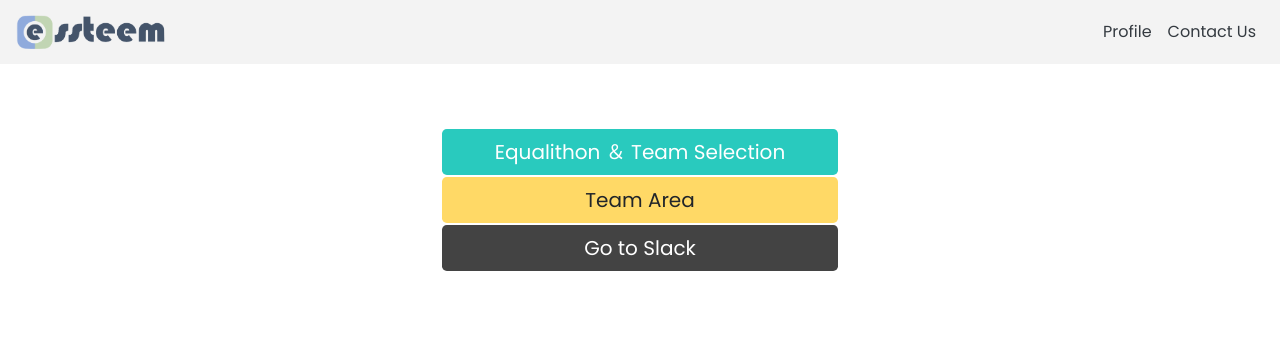
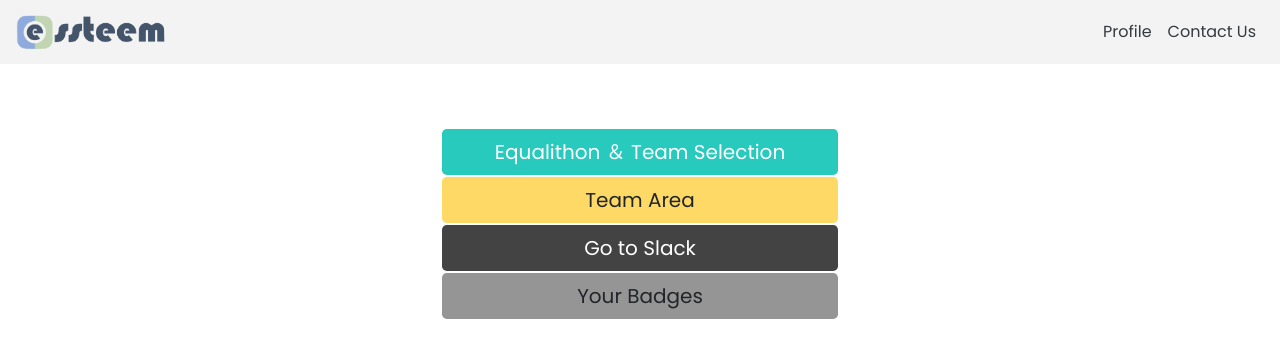
Before and after one commit to esteemcode/equalithon, a React (Create React App) app: page /home in a window 1280 px wide. Shown: the top 358 px of the page. Built offline with nearby package versions, Linux system fonts and the light colour scheme.

Commit message:
Added a YourAcclaim component and login option to the home.jsx

```diff
--- a/src/App.js
+++ b/src/App.js
@@ -26,6 +26,7 @@ import TeamArea from './components/TeamArea';
 import YourEqualithons from './components/YourEqualithons';
 import TeamStatus from './components/TeamStatus';
 import ValidateApplicant from './components/ValidateApplicant';
+import YourAcclaim from './components/YourAcclaim'
 
 function App() {
   return (
@@ -56,6 +57,7 @@ function App() {
         <Route path="/YourEqualithons" exact component={YourEqualithons}/>
         <Route path="/TeamStatus" exact component={TeamStatus}/>
         <Route path="/ValidateApplicant" exact component={ValidateApplicant}/>
+        <Route path="/YourAcclaim" exact component={YourAcclaim}/>
       </Router>
     </div>
   );
--- /dev/null
+++ b/src/components/YourAcclaim.js
@@ -0,0 +1,27 @@
+import React from 'react';
+import Navigation from './landingPage/navigation/Navigation';
+import {Row,Col,Button,Container} from 'react-bootstrap';
+import 'bootstrap/dist/css/bootstrap.min.css';
+import './landingPage/home.css';
+
+const YourAcclaim = () => {
+
+    return (
+        <>
+            <Navigation />
+            <Container id="button-container" fluid>
+                <Row className="text-center">
+                    <Col lg={{ span: 6, offset: 3 }}>
+                        <a href="https://www.youracclaim.com/" target="_blank" rel="noreferrer">
+                          <Button className="cyan" variant="info" size="lg">
+                        Sign into Your Acclaim
+                        </Button>
+                        </a>
+                    </Col>
+                </Row>
+            </Container>
+        </>
+    )
+}
+
+export default YourAcclaim;
--- a/src/components/landingPage/Home.jsx
+++ b/src/components/landingPage/Home.jsx
@@ -31,6 +31,13 @@ const Home = () => {
                         </Button>{' '}
                     </Col>
                 </Row>
+                <Row className="text-center">
+                    <Col lg={{ span: 6, offset: 3 }}>
+                        <Button href="/YourAcclaim" className="home-button medium-gray" variant="light" size="lg">
+                            Your Badges
+                        </Button>{' '}
+                    </Col>
+                </Row>
             </Container>
         </>
 
```
